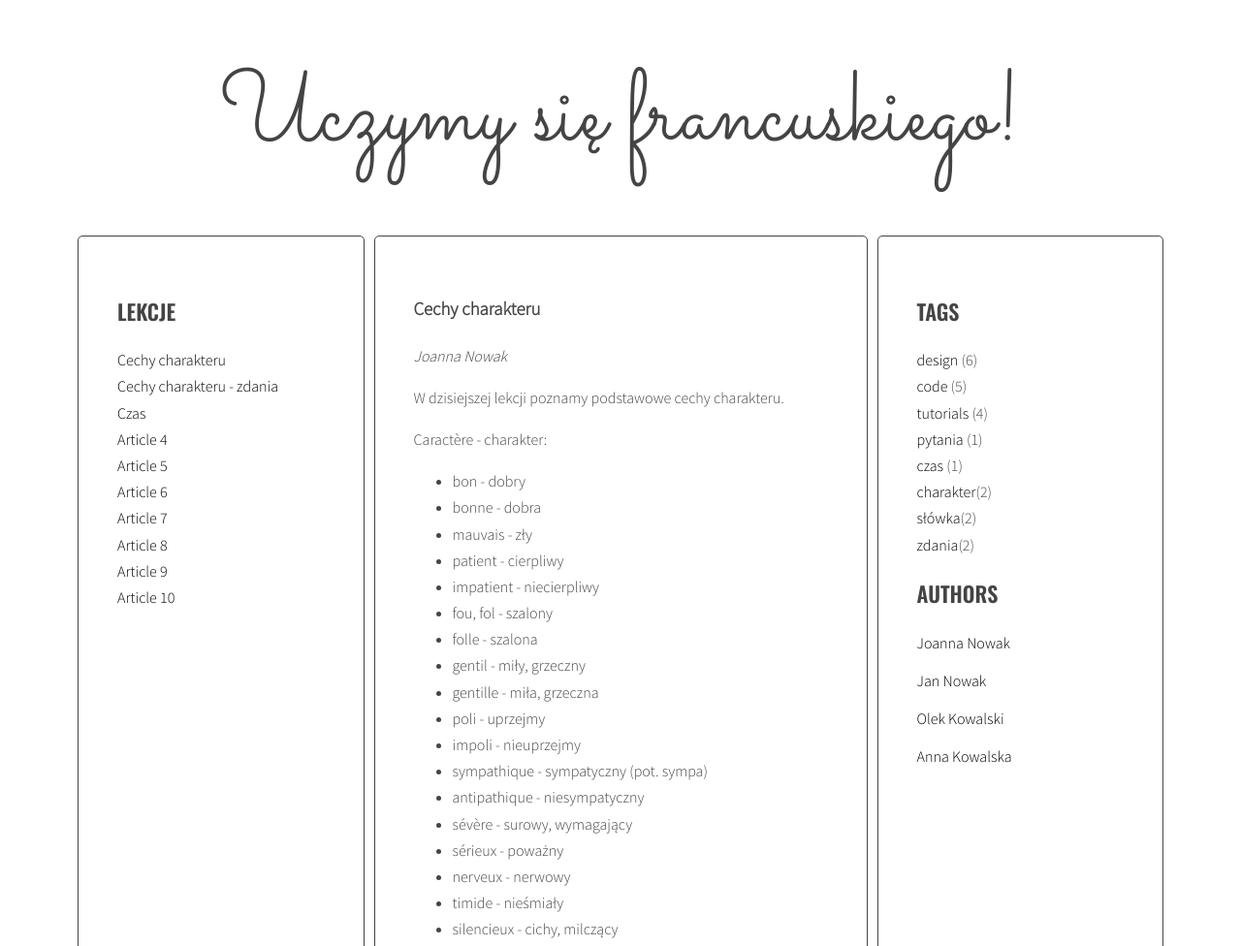
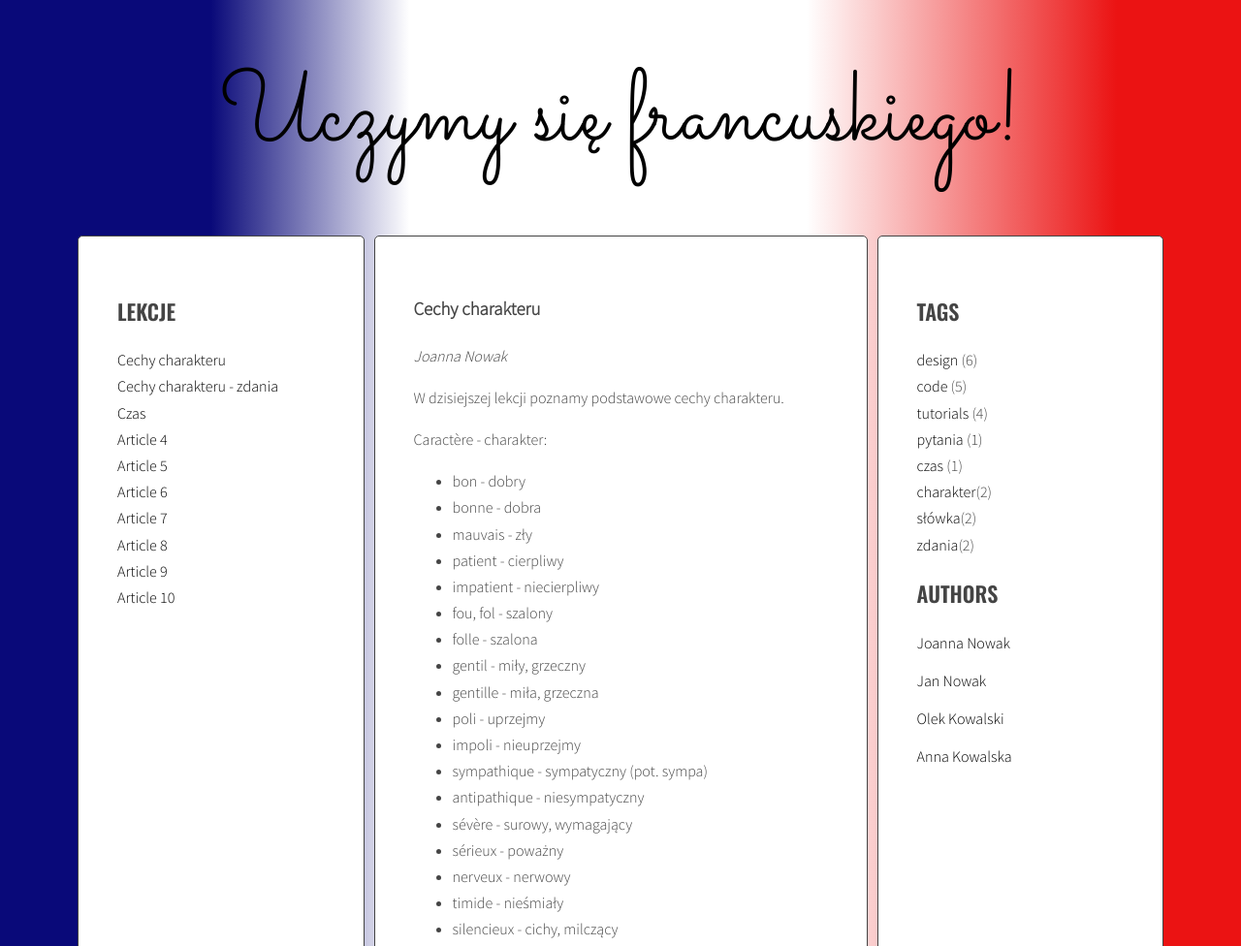
Before and after one commit to msedkiewicz/Modul-6-javascript-blog, a website: page index.html in a window 1280 px wide. Shown: the top 976 px of the page at 97% size. Drawn offline with nearby package versions, Linux system fonts and the light colour scheme.

Commit message:
Add suitable background

```diff
--- a/sass/style.scss
+++ b/sass/style.scss
@@ -4,6 +4,7 @@
 
 $color-light: #fff;
 $color-dark: #444;
+$color-black: #000;
 
 $font-logo: "Sacramento", cursive;
 $font-header: "Oswald", sans-serif;
@@ -18,7 +19,14 @@ $font-text: "Source Sans Pro", sans-serif;
 }
 
 body {
-  background: $color-light;
+  background: rgb(9, 9, 121);
+  background: linear-gradient(
+    90deg,
+    rgba(9, 9, 121, 1) 17%,
+    rgba(255, 255, 255, 1) 33%,
+    rgba(255, 255, 255, 1) 65%,
+    rgba(235, 19, 19, 1) 90%
+  );
   font-family: $font-text;
   color: $color-dark;
   font-weight: 300;
@@ -26,6 +34,9 @@ body {
   line-height: 1.7;
 }
 
+h1 {
+  color: $color-black;
+}
 .container {
   max-width: 1140px;
   margin: 0 auto;
@@ -85,7 +96,7 @@ body {
   padding: 0;
   .active {
     font-weight: bold;
-    color: #0543B0;
+    color: #0543b0;
   }
   a {
     text-decoration: none;
```
Also changed, not shown: css/style.css, 1 other file.
